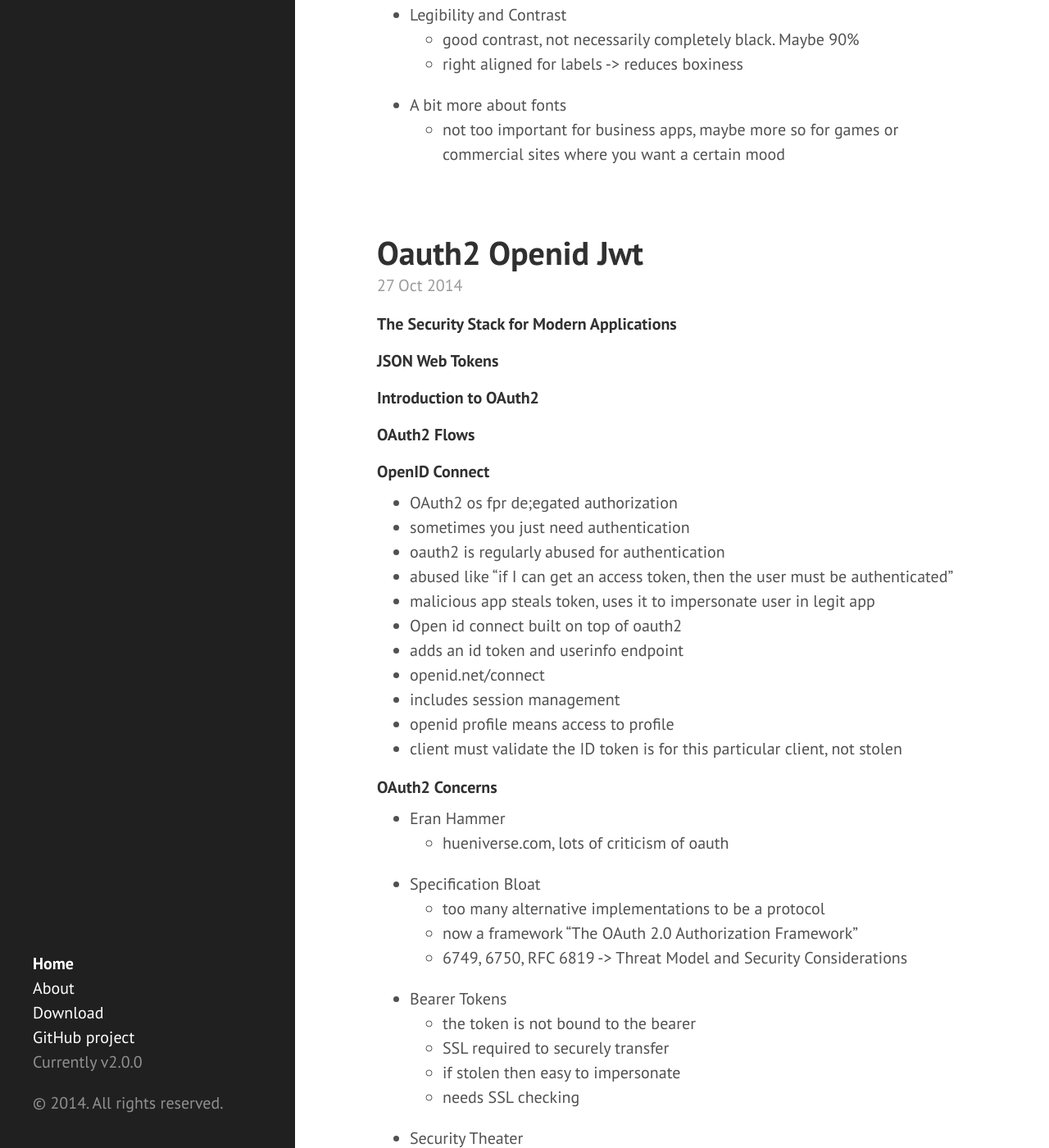
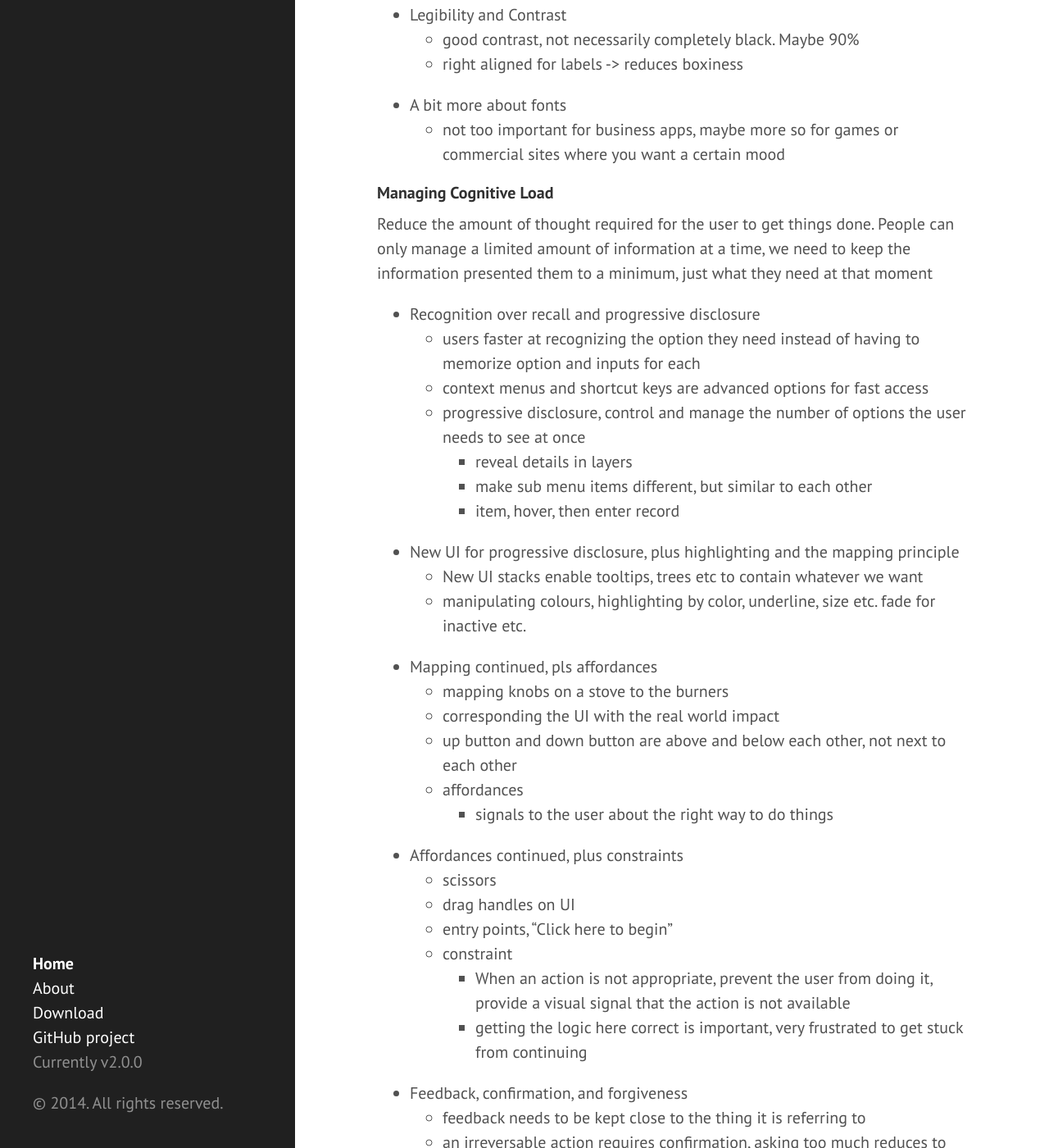
Before and after one commit to eneiand/eneiand.github.io, a Jekyll site: the page built from index.html, in a window 1280 px wide and 1400 px high, scrolled down 6647 px. Shown: the whole window at 82% size. Built offline with Jekyll 4.4.1, drawn with Linux system fonts in a browser that asks for light colours; Markdown is read by kramdown in place of the engine named in the settings; the list of posts is cut into pages by our own code; some of the changed text lies outside the part shown.

Commit message:
no message

```diff
--- a/_posts/2014-10-30-creating-user-experiences.md
+++ b/_posts/2014-10-30-creating-user-experiences.md
@@ -174,3 +174,36 @@ Aesthetics important but not when underinvesting in usability
   * right aligned for labels -> reduces boxiness
 * A bit more about fonts
   * not too important for business apps, maybe more so for games or commercial sites where you want a certain mood
+
+#### Managing Cognitive Load
+Reduce the amount of thought required for the user to get things done.
+People can only manage a limited amount of information at a time, we need to keep the information presented them to a minimum,
+just what they need at that moment
+* Recognition over recall and progressive disclosure
+  * users faster at recognizing the option they need instead of having to memorize option and inputs for each
+  * context menus and shortcut keys are advanced options for fast access
+  * progressive disclosure, control and manage the number of options the user needs to see at once
+    * reveal details in layers
+    * make sub menu items different, but similar to each other
+    * item, hover, then enter record
+* New UI for progressive disclosure, plus highlighting and the mapping principle
+  * New UI stacks enable tooltips, trees etc to contain whatever we want
+  * manipulating colours, highlighting by color, underline, size etc. fade for inactive etc.
+* Mapping continued, pls affordances
+  * mapping knobs on a stove to the burners
+  * corresponding the UI with the real world impact
+  * up button and down button are above and below each other, not next to each other
+  * affordances
+    * signals to the user about the right way to do things
+* Affordances continued, plus constraints
+  * scissors
+  * drag handles on UI
+  * entry points, "Click here to begin"
+  * constraint
+    * When an action is not appropriate, prevent the user from doing it, provide a visual signal that the action is not available
+    * getting the logic here correct is important, very frustrated to get stuck from continuing
+* Feedback, confirmation, and forgiveness
+  * feedback needs to be kept close to the thing it is referring to
+  * an irreversable action requires confirmation, asking too much reduces to value, reserve it
+  * forgiveness -> undo
+  * don't always need confirmation, accept and submit (holding area-> can be reclaimed within 30 seconds)
```
Also changed, not shown: other parts of _posts/2014-10-30-creating-user-experiences.md (+4 -4 lines).
